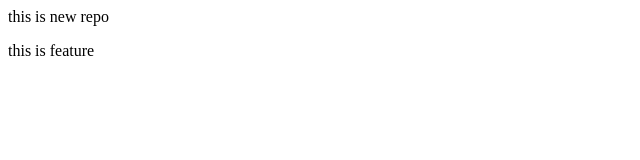
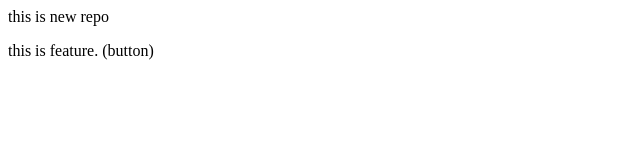
Before and after one commit to satyamdhyani/localrepo, a plain HTML site: page index.html in a window 1280 px wide. Shown: the full height of the page, 0-640 px from the left. Drawn offline with Linux system fonts and the light colour scheme.

```diff
--- a/index.html
+++ b/index.html
@@ -1,2 +1,2 @@
 <p> this is new repo </p>
-<p> this is feature</p>
+<p> this is feature. (button)</p>
```
